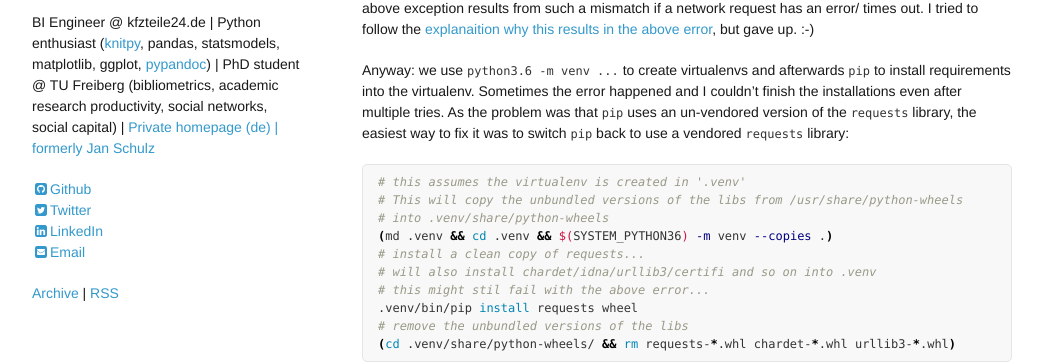
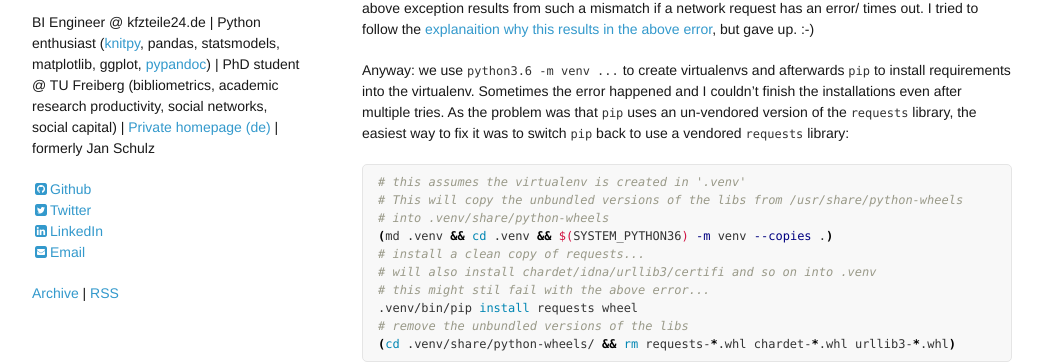
Before and after one commit to JanSchulz/JanSchulz.github.io, a Jekyll site: the page built from index.html, in a window 1280 px wide. Shown: the part 252-616 px from the top of the page, without its empty margins (118-1161 px from the left). Built offline with Jekyll 4.4.1, drawn with Linux system fonts in a browser that asks for light colours; nearby versions of some CDN libraries; some of the changed lines change nothing that is shown.

Commit message:
Fix wrong linktext

```diff
--- a/_config.yml
+++ b/_config.yml
@@ -9,7 +9,7 @@
   twitter: jankatins
 
  # Short bio or description (displayed in the header)
-description: BI Engineer @ kfzteile24.de | Python enthusiast (<a href="https://github.com/janschulz/knitpy">knitpy</a>, pandas, statsmodels, matplotlib, ggplot, <a href="https://github.com/bebraw/pypandoc/">pypandoc</a>) | PhD student @ TU Freiberg (bibliometrics, academic research productivity, social networks, social capital) | <a href="http://www.katzien.de">Private homepage (de) | formerly Jan Schulz</a>
+description: BI Engineer @ kfzteile24.de | Python enthusiast (<a href="https://github.com/janschulz/knitpy">knitpy</a>, pandas, statsmodels, matplotlib, ggplot, <a href="https://github.com/bebraw/pypandoc/">pypandoc</a>) | PhD student @ TU Freiberg (bibliometrics, academic research productivity, social networks, social capital) | <a href="http://www.katzien.de">Private homepage (de)</a> | formerly Jan Schulz
 
 # Includes an icon in the footer for each username you enter
 footer-links:
```
